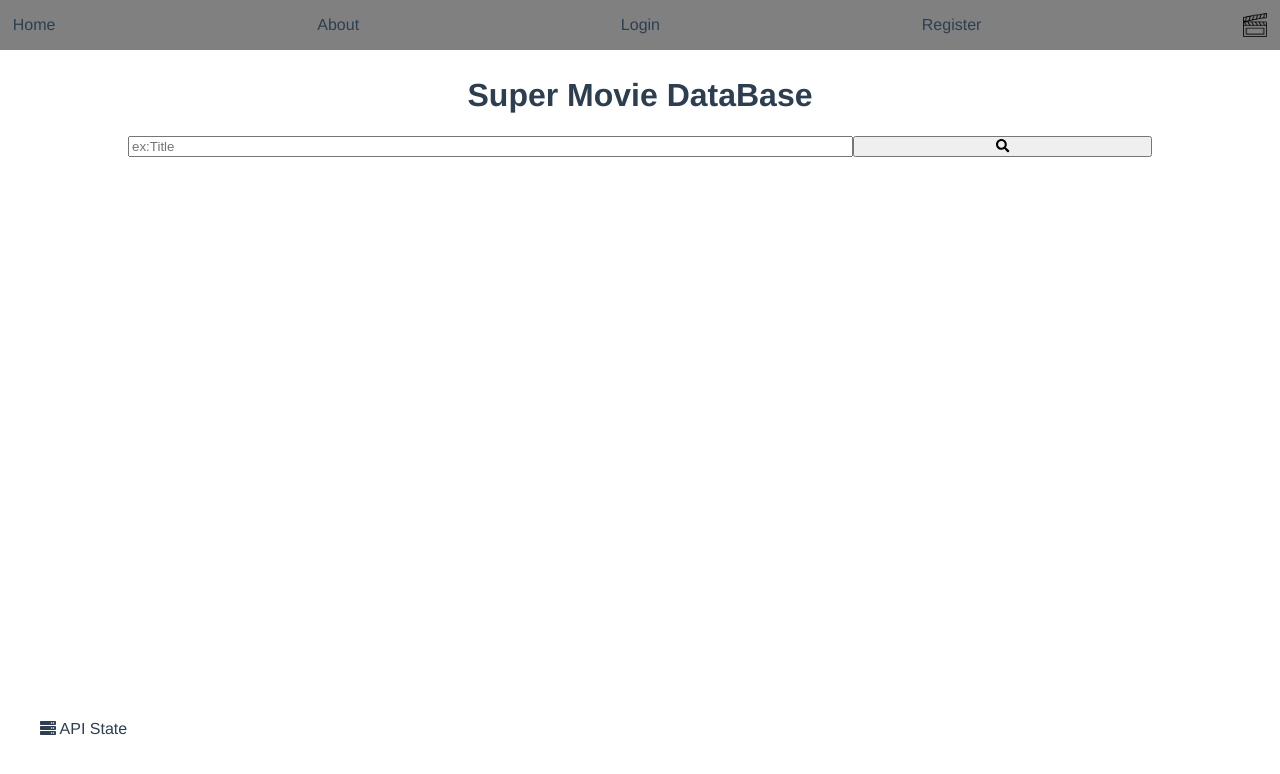
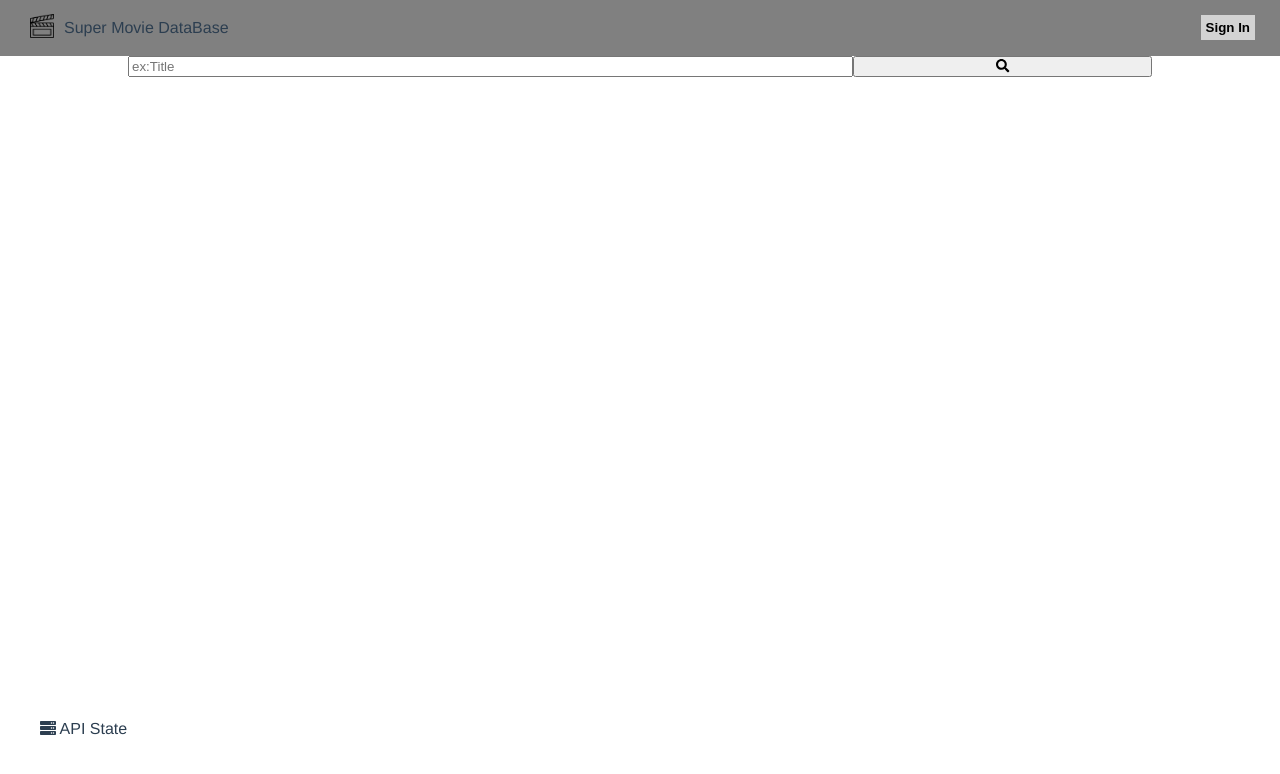
Before and after one commit to ArcaDelDelirio/explotionVue, a Vue app: page /#/ in a window 1280 px wide. Shown: the top 774 px of the page. Built offline with nearby package versions, Linux system fonts and the light colour scheme.

Commit message:
Added more style and hierarchy to navbar

```diff
--- a/src/components/NavData.vue
+++ b/src/components/NavData.vue
@@ -1,35 +1,75 @@
 <script>
 export default {
     name:'NavData'
+//TODO: userLogged variable must be an state??
 }
 </script>
 
 
 <template>
-    <nav>
-        <ul class="container">
-            <router-link to="/">Home</router-link>
-            <router-link to="/about">About</router-link>
-            <router-link to='/login'>Login</router-link>
-            <router-link to='/register'>Register</router-link>
-            <img src="@/assets/movie.png" height="24px" width="24px" alt="logo">
-        </ul>
-    </nav>
+    <header class="">
+        <nav class="navbar">
+            <div class="logo-container">
+                <span class="logo">
+                    <router-link to="/">
+                        <img src="@/assets/movie.png" height="24px" width="24px" alt="logo">
+                    </router-link>
+                </span>
+                <span>Super Movie DataBase</span>
+            </div>
+            <div class="login-container">
+                <div class="login-state">
+                    <div class="login-caps">
+                        <router-link to='/login' tag="button" class="sign-button">Sign In</router-link>
+                    </div>
+                    <div v-if="userLogged" class="user-logo">
+                        <i><font-awesome-icon icon="circle"/></i>
+                    </div>
+                </div>
+            </div>
+        </nav>
+    </header>
 </template>
 
 
 <style scoped>
-    .container{
+    header{
+        background-color: grey;
+        padding: 10px;
+    }
+    .navbar{
         display: flex;
         justify-content: space-between;
-        background-color: grey;
-        margin:0;
-        padding:1%;
+        align-items: center;
+        padding: 0 10px 0 10px;
     }
-    .container a{
-        align-self: center;
+    .logo-container{
+        display: flex;
+        justify-content: space-between;
+        align-items: center;
     }
-    .container img{
-        align-self: center;
+    .logo{
+        padding: 0 10px 0 10px;
+    }
+    /* LOGIN */
+    .login-container{
+        display: flex;
+        justify-content: space-around;
+        padding: 5px;
+    }
+    .login-state{
+
+    }
+    .login-caps{
+        //line-height: 28px;
+    }
+    .sign-button{
+        font-weight: bold;
+        background-color: lightgray;
+        border: none;
+        text-align: center;
+        text-decoration: none;
+        display: inline-block;
+        padding: 5px;
     }
 </style>
--- a/src/components/SearchData.vue
+++ b/src/components/SearchData.vue
@@ -20,7 +20,6 @@ export default {
 
 <template>
     <div>
-        <h1>Super Movie DataBase</h1>
         <div class="search-container">
             <form  class="search-form">
                 <input  class="search-input" type="text" placeholder="ex:Title" name="search">
--- a/src/main.js
+++ b/src/main.js
@@ -1,20 +1,24 @@
-import Vue from 'vue'
-import App from './App.vue'
-import router from './router'
-import store from './store'
-import { library } from '@fortawesome/fontawesome-svg-core'
-import { faNodeJs } from '@fortawesome/free-brands-svg-icons'
-import { faServer,faSearch } from '@fortawesome/free-solid-svg-icons'
-import { FontAwesomeIcon } from '@fortawesome/vue-fontawesome'
+import Vue from "vue";
+import App from "./App.vue";
+import router from "./router";
+import store from "./store";
+import { library } from "@fortawesome/fontawesome-svg-core";
+import { faNodeJs } from "@fortawesome/free-brands-svg-icons";
+import {
+  faServer,
+  faSearch,
+  faCircle
+} from "@fortawesome/free-solid-svg-icons";
+import { FontAwesomeIcon } from "@fortawesome/vue-fontawesome";
 
-library.add(faNodeJs,faServer,faSearch)
+library.add(faNodeJs, faServer, faSearch, faCircle);
 
-Vue.component('font-awesome-icon', FontAwesomeIcon)
+Vue.component("font-awesome-icon", FontAwesomeIcon);
 
-Vue.config.productionTip = false
+Vue.config.productionTip = false;
 
 new Vue({
   router,
   store,
   render: h => h(App)
-}).$mount('#app')
+}).$mount("#app");
```
